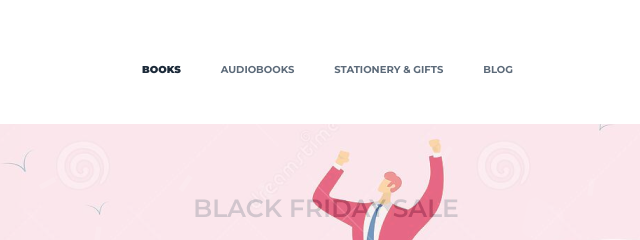
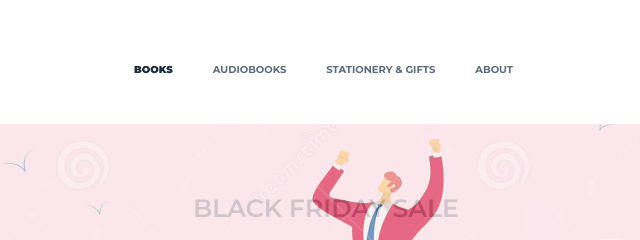
Before and after one commit to detperson/module25_homework-bookshop, a website built with webpack: page src/index.html in a window 1280 px wide. Shown: the top 240 px of the page, 314-954 px from the left. Built offline with nearby package versions, Linux system fonts and the light colour scheme; no server answers.

Commit message:
change name link about in naw

```diff
--- a/src/index.html
+++ b/src/index.html
@@ -30,7 +30,7 @@
                             <a href="./index.html" class="menu__link">stationery & gifts</a>
                         </li>
                         <li class="menu__item">
-                            <a href="./index.html" class="menu__link">blog</a>
+                            <a href="./index.html" class="menu__link">about</a>
                         </li>
                     </ul>
                     <ul class="menu__icons">
```
